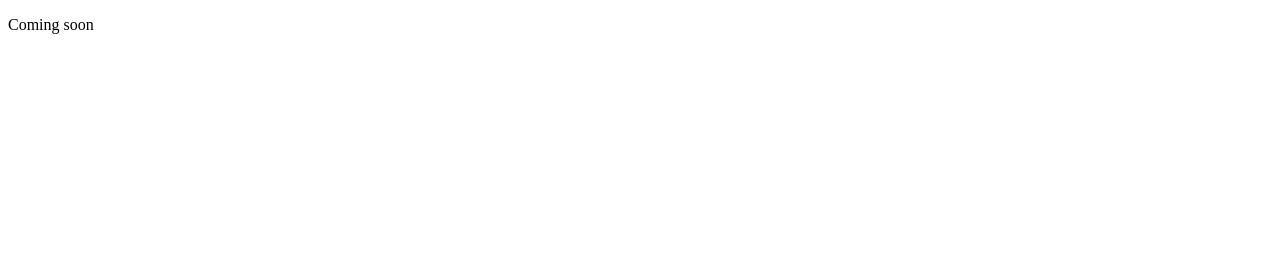
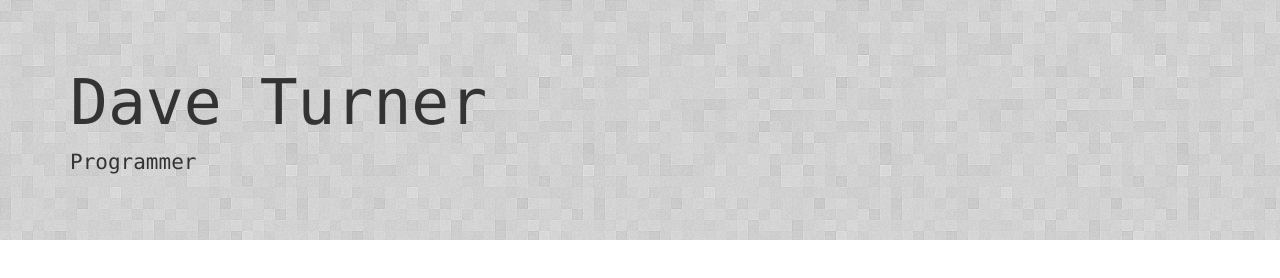
Before and after one commit to Dr-Turner/dr-turner.github.io, a plain HTML site: page index.html in a window 1280 px wide. Drawn offline with nearby package versions, Linux system fonts and the light colour scheme.

Commit message:
Added jumbotron & bootstrap

```diff
--- a/index.html
+++ b/index.html
@@ -1,9 +1,24 @@
 <!DOCTYPE html>
 <html>
-    <head>
-        <title>dr-turner.github.com</title>
-    </head>
-    </body>
-        <p>Coming soon</p>
-    </body>
+  <head>
+    <title>dr-turner.github.com</title>
+    <link rel="stylesheet" href="https://maxcdn.bootstrapcdn.com/bootstrap/3.3.6/css/bootstrap.min.css">
+    <link rel="stylesheet" href="style.css">
+  </head>
+  <body>
+          <!-- jumbotron -->
+    <div class="jumbotron">
+      <div class="container">
+        <h1>Dave Turner</h1>
+        <p>Programmer</p>
+      </div>
+    </div>
+
+          <!-- projects -->
+    <div class="container">
+
+    </div>
+  </body>
 </html>
+
+<!-- #d6ffd6 -->
--- /dev/null
+++ b/style.css
@@ -0,0 +1,6 @@
+.jumbotron {
+    background-image: url('./img/jumbotron-bg.png');
+    background-repeat: repeat;
+    font-family: "consolas", monospace;
+    transition: 1s all;
+}
```
Also changed, not shown: img/jumbotron-bg.png (added), script.js (added).
